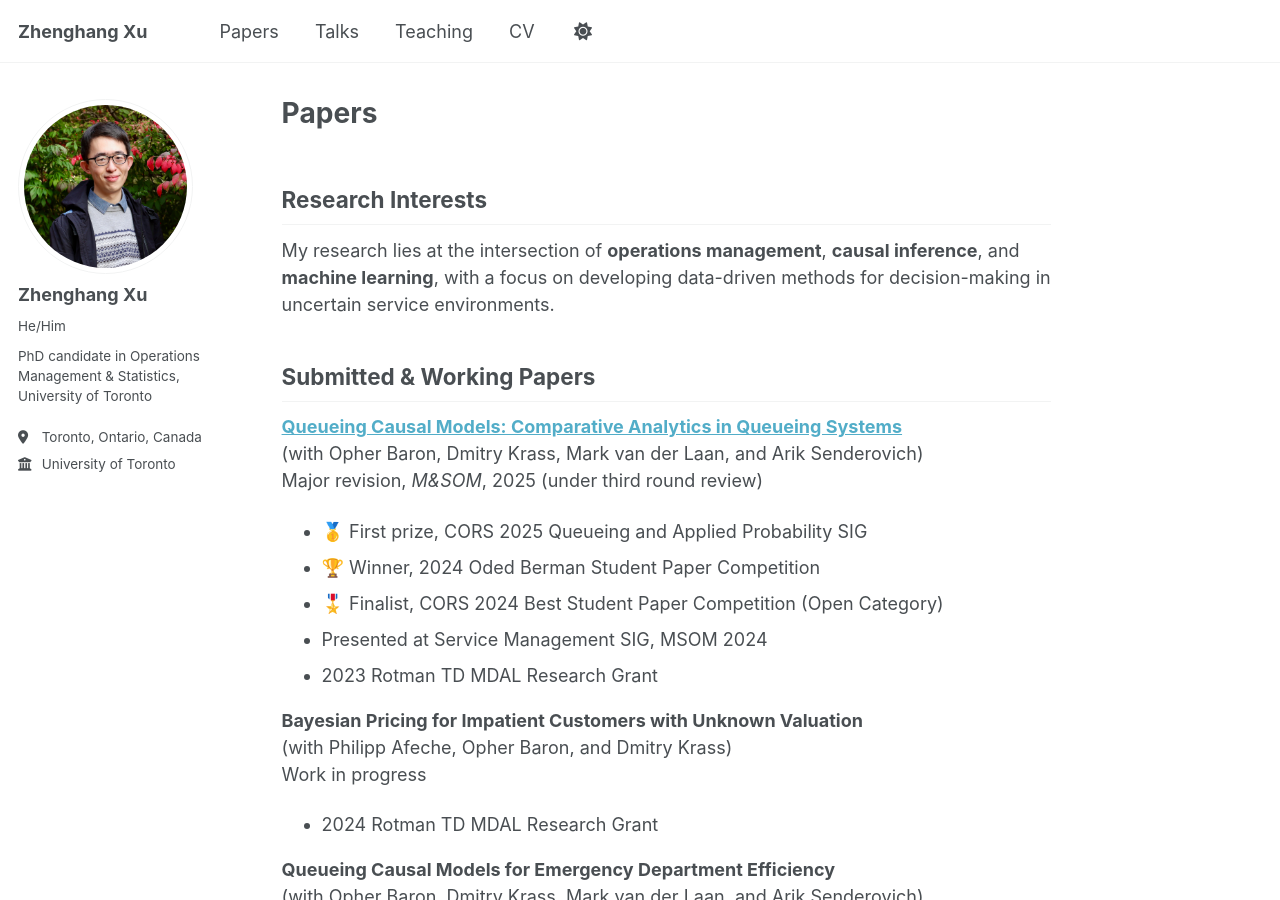
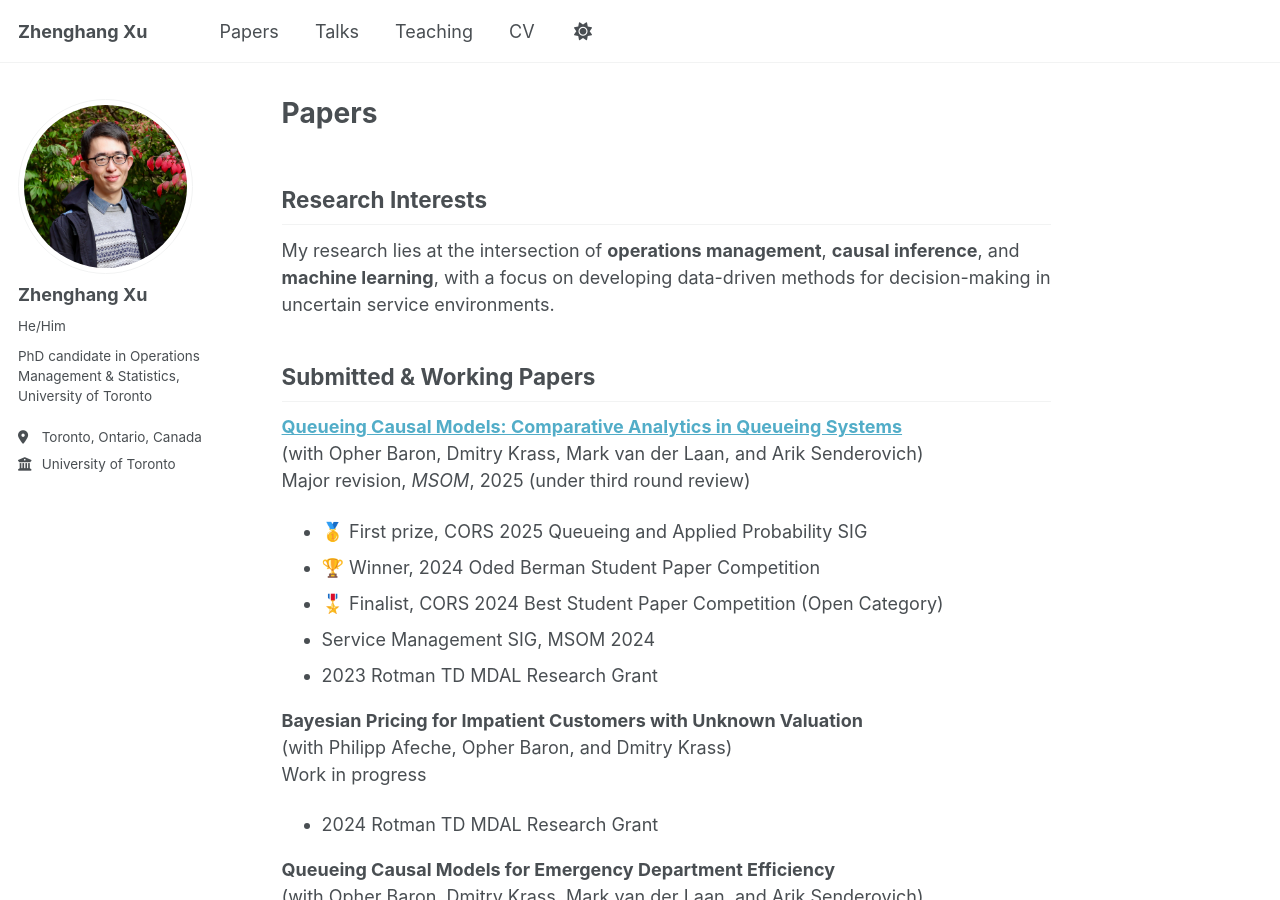
Before and after one commit to zhenghangxu-baymax/zhenghangxu-baymax.github.io, a Jekyll site: the page built from _pages/papers.md, in a window 1280 px wide and 900 px high. Built offline with Jekyll 4.4.1, drawn with Linux system fonts in a browser that asks for light colours.

Commit message:
Update papers.md

```diff
--- a/_pages/papers.md
+++ b/_pages/papers.md
@@ -11,11 +11,11 @@ My research lies at the intersection of **operations management**, **causal infe
 
 **[Queueing Causal Models: Comparative Analytics in Queueing Systems](https://papers.ssrn.com/sol3/papers.cfm?abstract_id=5104446)**
 (with Opher Baron, Dmitry Krass, Mark van der Laan, and Arik Senderovich)
-Major revision, *M&SOM*, 2025 (under third round review)
+Major revision, *MSOM*, 2025 (under third round review)
 - 🥇 First prize, CORS 2025 Queueing and Applied Probability SIG
 - 🏆 Winner, 2024 Oded Berman Student Paper Competition
 - 🎖️ Finalist, CORS 2024 Best Student Paper Competition (Open Category)
-- Presented at Service Management SIG, MSOM 2024
+- Service Management SIG, MSOM 2024
 - 2023 Rotman TD MDAL Research Grant
 
 **Bayesian Pricing for Impatient Customers with Unknown Valuation**
```
